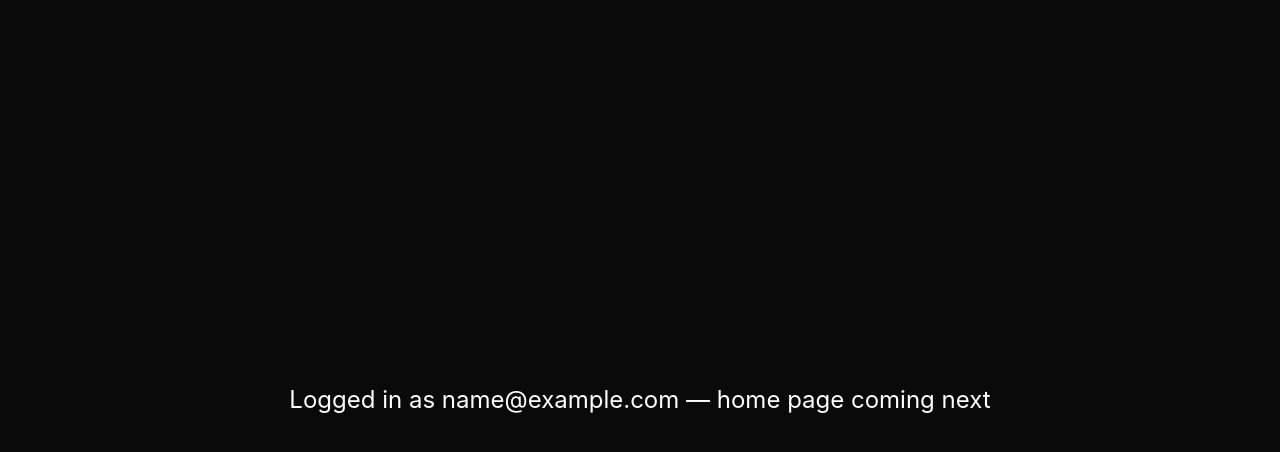
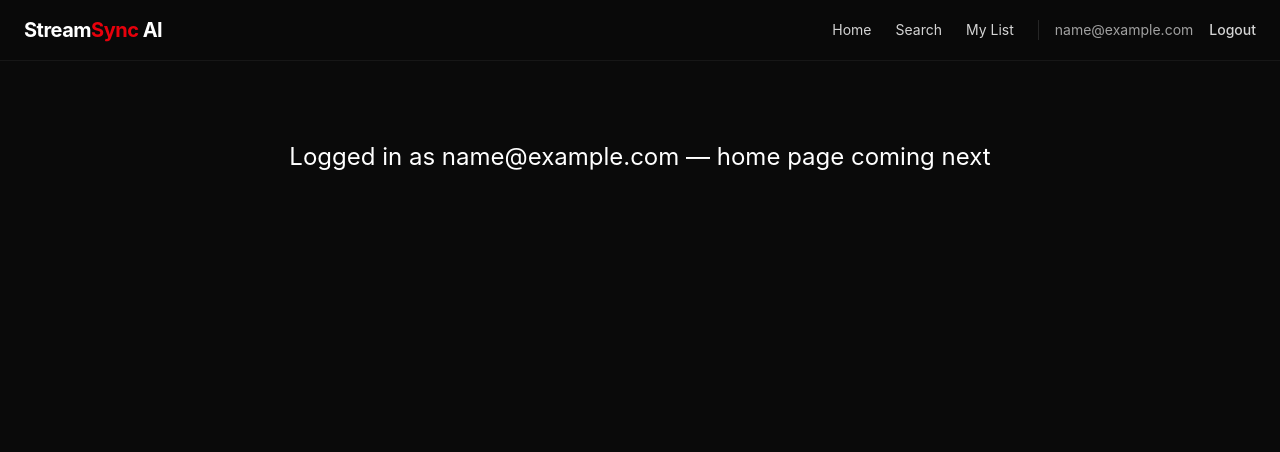
Before and after one commit to sarthackai/cinehub, a React (Vite) app in the folder frontend/: page / in a window 1280 px wide. Shown: the top 452 px of the page. Built offline with nearby package versions, Linux system fonts and the light colour scheme; no server answers; sample sign-in values are in the browser's storage.

Commit message:
Phase 12: navbar with working logout, wired into App routing

```diff
--- a/frontend/src/App.tsx
+++ b/frontend/src/App.tsx
@@ -1,6 +1,7 @@
 import { Routes, Route, Navigate } from 'react-router-dom'
 import { Login } from './pages/Login'
 import { Signup } from './pages/Signup'
+import { Navbar } from './components/common/Navbar'
 import { useAuth } from './contexts/AuthContext'
 
 function App() {
@@ -22,8 +23,11 @@ function App() {
         path="/"
         element={
           user ? (
-            <div className="min-h-screen bg-neutral-950 text-white flex items-center justify-center">
-              <h1 className="text-2xl">Logged in as {user.email} — home page coming next</h1>
+            <div className="min-h-screen bg-neutral-950 text-white">
+              <Navbar />
+              <div className="flex items-center justify-center py-20">
+                <h1 className="text-2xl">Logged in as {user.email} — home page coming next</h1>
+              </div>
             </div>
           ) : (
             <Navigate to="/login" />
--- /dev/null
+++ b/frontend/src/components/common/Navbar.tsx
@@ -0,0 +1,46 @@
+import { Link, useNavigate } from 'react-router-dom'
+import { useAuth } from '../../contexts/AuthContext'
+
+export function Navbar() {
+    const { user, logout } = useAuth()
+    const navigate = useNavigate()
+
+    const handleLogout = () => {
+        logout()
+        navigate('/login')
+    }
+
+    return (
+        <nav className="sticky top-0 z-50 bg-neutral-950/95 backdrop-blur border-b border-neutral-900">
+            <div className="max-w-7xl mx-auto px-6 py-4 flex items-center justify-between">
+                <Link to="/" className="text-xl font-bold text-white tracking-tight">
+                    Stream<span className="text-red-600">Sync</span> AI
+                </Link>
+
+                <div className="flex items-center gap-6">
+                    <Link to="/" className="text-sm text-neutral-300 hover:text-white transition">
+                        Home
+                    </Link>
+                    <Link to="/search" className="text-sm text-neutral-300 hover:text-white transition">
+                        Search
+                    </Link>
+                    <Link to="/dashboard" className="text-sm text-neutral-300 hover:text-white transition">
+                        My List
+                    </Link>
+
+                    {user && (
+                        <div className="flex items-center gap-4 pl-4 border-l border-neutral-800">
+                            <span className="text-sm text-neutral-400">{user.email}</span>
+                            <button
+                                onClick={handleLogout}
+                                className="text-sm text-neutral-300 hover:text-red-500 transition font-medium"
+                            >
+                                Logout
+                            </button>
+                        </div>
+                    )}
+                </div>
+            </div>
+        </nav>
+    )
+}
```
